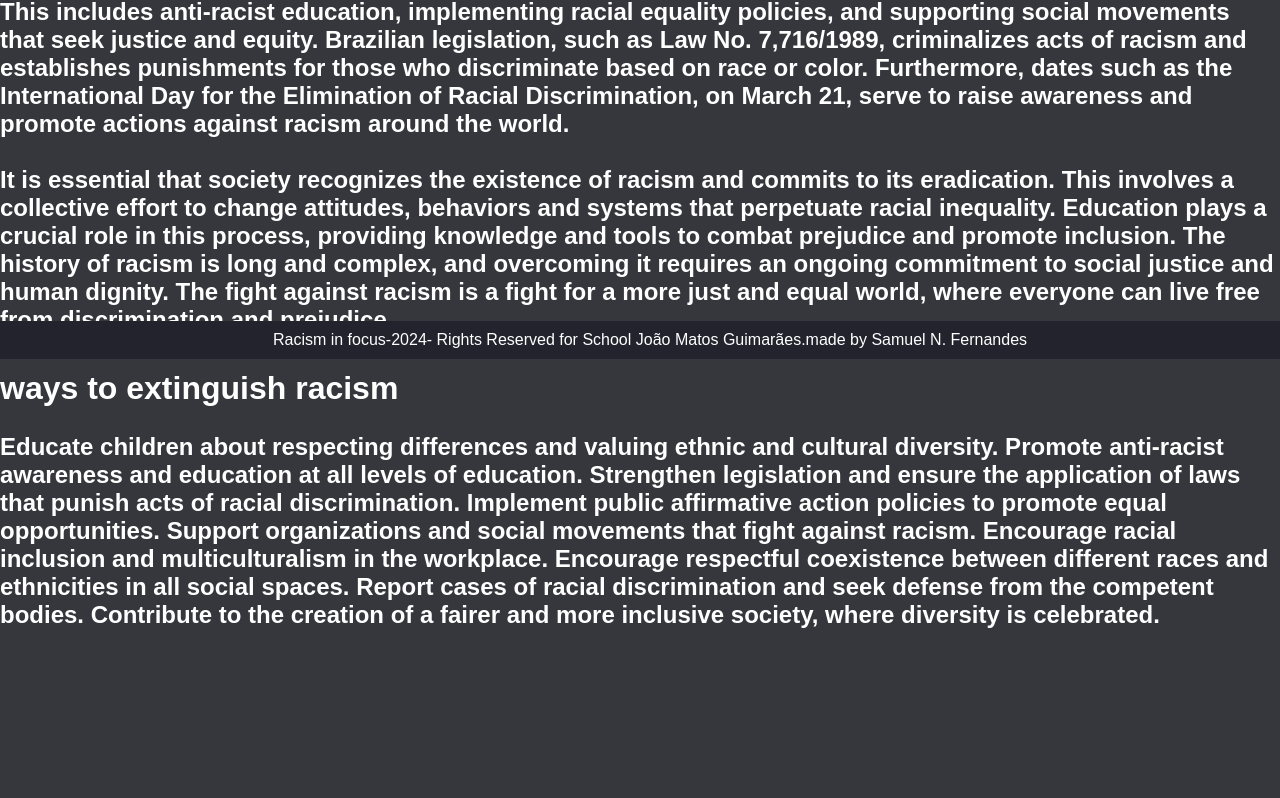
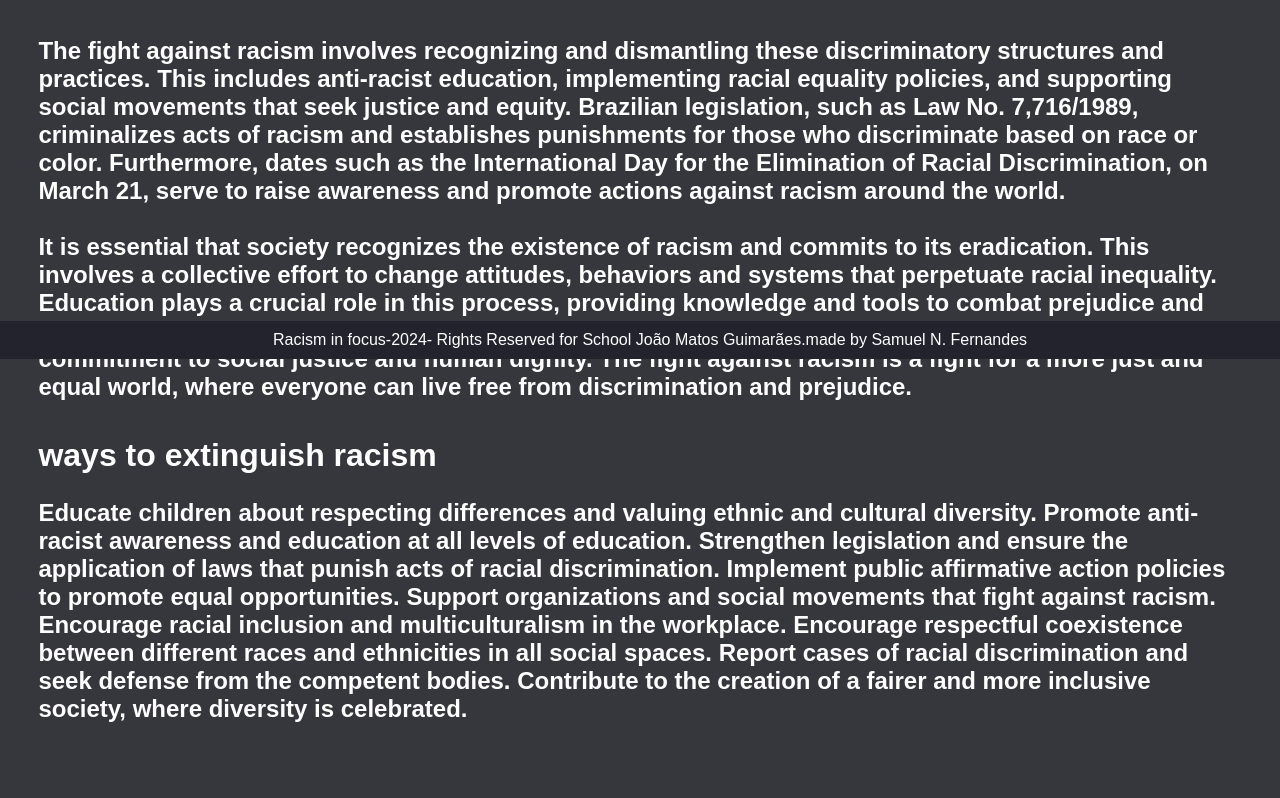
Before and after one commit to samuel21tu/blog-3b, a plain HTML site: page index.html in a window 1280 px wide. Shown: the part 441-1239 px from the top of the page. Before the commit the page ends 1070 px from the top, so only its background shows below. Drawn offline with Linux system fonts and the light colour scheme; a script that the page names is missing.

Commit message:
Update stylesheet.css

```diff
--- a/stylesheet.css
+++ b/stylesheet.css
@@ -116,7 +116,7 @@ body {
   h1{
     margin-bottom: 2vw;
   }
-  site{
+  .site{
     margin: 3vw;
     Padding-bottom:100px;
   }
```
